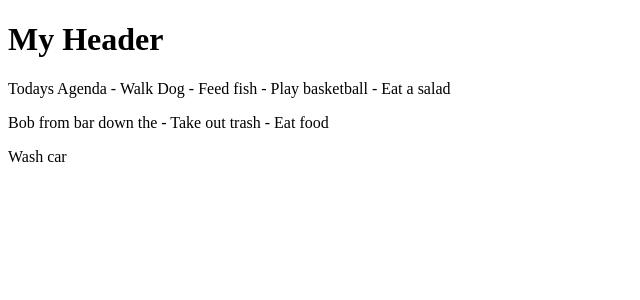
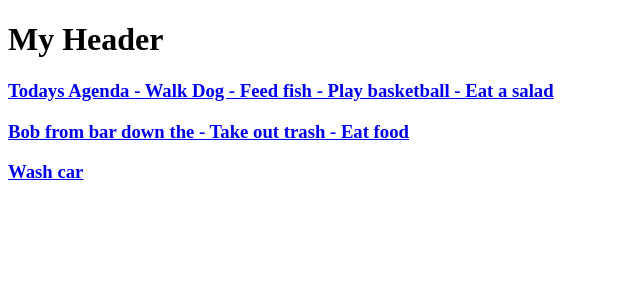
Before and after one commit to AleksKostadinov/React-MyNotes-DI, a React (Create React App) app: page / in a window 1280 px wide. Shown: the top 300 px of the page, without its empty margins (0-640 px from the left). Built offline with nearby package versions, Linux system fonts and the light colour scheme.

Commit message:
Added Routes

```diff
--- a/package.json
+++ b/package.json
@@ -8,6 +8,7 @@
     "@testing-library/user-event": "^13.5.0",
     "react": "^18.2.0",
     "react-dom": "^18.2.0",
+    "react-router-dom": "^6.14.0",
     "react-scripts": "5.0.1",
     "web-vitals": "^2.1.4"
   },
--- a/src/App.js
+++ b/src/App.js
@@ -1,13 +1,24 @@
 import './App.css';
 import { Header } from './components/Header';
 import NotesListPage from './pages/NotesListPage';
+import NotePage from './pages/NotePage';
+
+import {
+  Routes,
+  Route
+} from "react-router-dom";
 
 function App() {
   return (
+
     <div className="App">
       <Header />
-      <NotesListPage />
+      <Routes>
+        <Route path="/" element={<NotesListPage />} />
+        <Route path="note/:id" element={<NotePage />} />
+      </Routes>
     </div>
+
   );
 }
 
--- a/src/components/ListItem.js
+++ b/src/components/ListItem.js
@@ -1,10 +1,11 @@
-import React from 'react'
+import React from 'react';
+import { Link } from 'react-router-dom';
 
-const ListItem = () => {
+const ListItem = ({ note }) => {
   return (
-    <div>
-        <h3>List Item</h3>
-    </div>
+    <Link to={`/note/${note.id}`}>
+        <h3>{note.body}</h3>
+    </Link>
   )
 }
 
--- a/src/index.js
+++ b/src/index.js
@@ -1,11 +1,12 @@
 import React from 'react';
 import ReactDOM from 'react-dom/client';
 import App from './App';
+import { BrowserRouter } from 'react-router-dom';
 
 
 const root = ReactDOM.createRoot(document.getElementById('root'));
 root.render(
-  <React.StrictMode>
+  <BrowserRouter>
     <App />
-  </React.StrictMode>
+  </BrowserRouter>
 );
--- /dev/null
+++ b/src/pages/NotePage.js
@@ -0,0 +1,18 @@
+import React from 'react';
+import notes from '../assets/data';
+import { useParams } from 'react-router-dom';
+
+const NotePage = () => {
+    const params = useParams();
+
+    let noteId = params.id
+    let note = notes.find(note => note.id === Number(noteId))
+
+    return (
+        <div>
+            <p>{note.body}</p>
+        </div>
+    )
+}
+
+export default NotePage
--- a/src/pages/NotesListPage.js
+++ b/src/pages/NotesListPage.js
@@ -1,13 +1,13 @@
 import React from 'react';
 import notes from '../assets/data'
-// import ListItem from '../components/ListItem';
+import ListItem from '../components/ListItem';
 
 const NotesListPage = () => {
     return (
         <div>
             <div className="notes-list">
-                {notes.map(note => (
-                    <p>{note.body}</p>
+                {notes.map((note, index) => (
+                    <ListItem key={index} note={note} />
                 ))}
             </div>
         </div>
```
Also changed, not shown: 1 other file (tests, documents, lock files or other folders).
